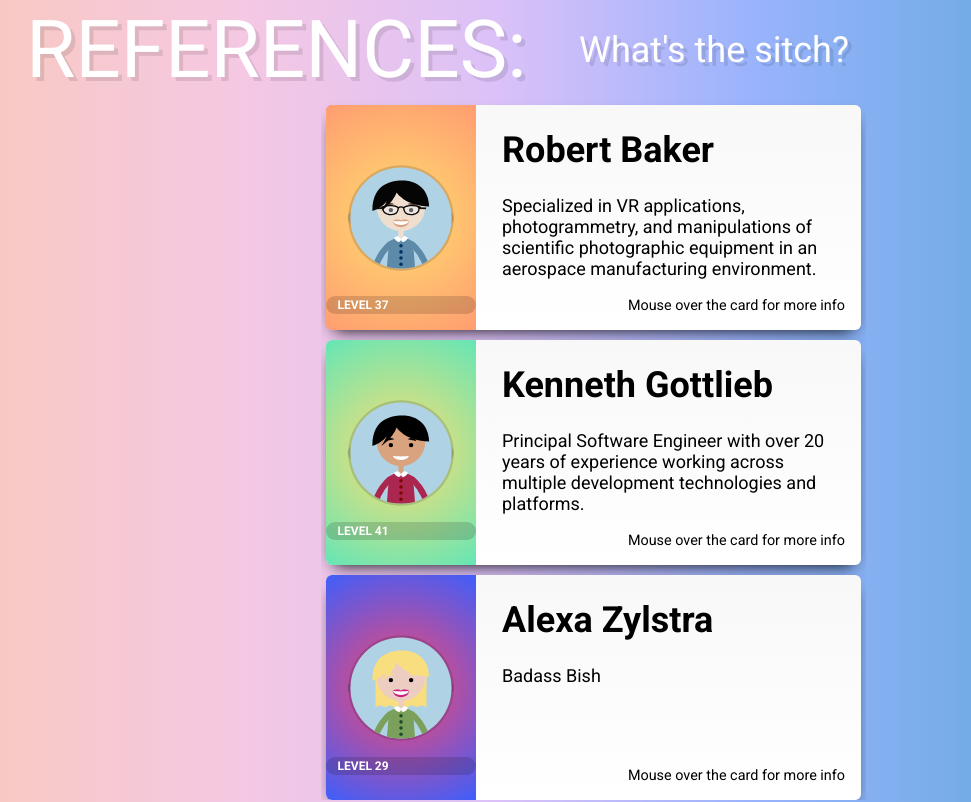
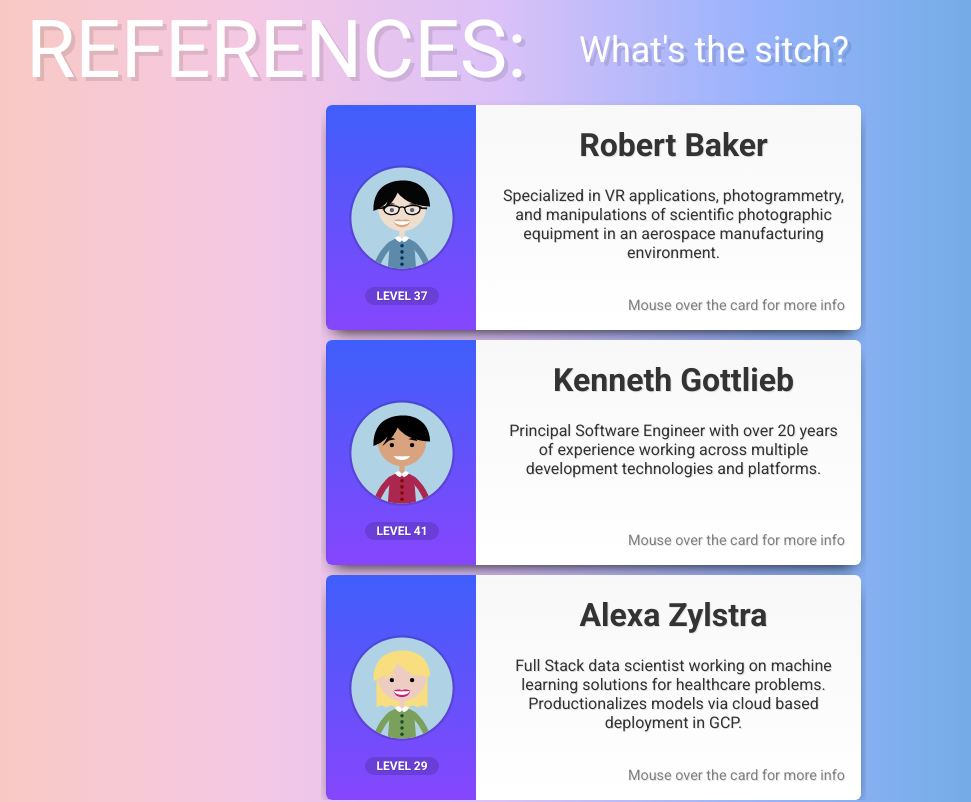
Before and after one commit to AveryCaldwell/Portfolio-8-23, a React (Vite) app: page / in a window 1280 px wide. Shown: the part 4000-4802 px from the top of the page, without its empty margins (14-985 px from the left). Built offline with nearby package versions, Linux system fonts and the light colour scheme; a web font is replaced by a local one.

Commit message:
updated styling and classes for cards

```diff
--- a/src/components/Styles.jsx
+++ b/src/components/Styles.jsx
@@ -1076,7 +1076,7 @@ export const refBox = {
 	height: '700px',
 	width: '100%',
 	overflow: 'hidden',
-	fontSize: '18px',
+	// fontSize: '18px',
 	top: '100px',
 	right: '30%',
 	width: '1000px',
@@ -1088,7 +1088,7 @@ export const refBox = {
 	// height: '800px',
 	// flexDirection: 'column',
 };
-
+// USED IN MULTIPLE PLACES ON CARD
 export const center = {
 	position: 'absolute',
 	// margin: '35px',
@@ -1099,7 +1099,7 @@ export const center = {
 	left: '50%',
 	WebkitTransform: 'translate(-50%, -50%)',
 };
-// .card {
+// EACH CARD STYLING
 export const card = {
 	width: '800px',
 	height: '225px',
@@ -1111,69 +1111,39 @@ export const card = {
 	position: 'relative',
 	margin: '5px',
 };
-
-// .card h1
+// NAME TEXT
 export const cardHeader = {
 	textAlign: 'center',
 };
-
-// .card .additional {
-// .card:hover .additional {
+// BACKGROUND COLOR AND CONTAINS AVATAR ON LEFT OF CARD
 export const additional = {
-	position: 'absolute',
+	// position: 'absolute',
 	position: 'initial',
 	width: '110px',
 	height: '100%',
 	transition: 'width 0.4s',
 	overflow: 'hidden',
 	zIndex: '2',
-};
-// .card.green .additional {
-export const firstAdd = {
-	background: `radial-gradient(
-	    circle,
-	    rgba(255, 221, 112, 1) 0%,
-	    rgba(255, 157, 112, 1) 100%
-    )`,
-};
-// .card.green .additional {
-export const secondAdd = {
-	background: `radial-gradient(
-        circle,
-        rgba(255, 221, 112, 1) 0%,
-        rgba(101, 230, 181, 1) 100%
-    )`,
-};
-// .card.blue .additional {
-export const thirdAdd = {
-	background: `radial-gradient(
-        circle,
-        rgba(252, 70, 107, 1) 0%,
-        rgba(63, 94, 251, 1) 100%
-    )`,
+	background: 'rgb(63,94,251)',
+	background: `radial-gradient(circle, rgba(63,94,251,1) 0%, rgba(134,70,252,1) 100%)`,
 };
 
-export const secondCoords = {
-	// color: '#325c46',
-};
 // .card .additional .user-card::after {
 export const userCard = {
 	width: '150px',
 	height: '100%',
 	position: 'relative',
 	float: 'left',
-	'&::after': {
-		content: '',
-		display: 'block',
-		position: 'absolute',
-		top: '10%',
-		right: '-2px',
-		height: '80%',
-		borderLeft: '2px solid rgba(0,0,0,0.025)',
-	},
+	// '&::after': {
+	// 	content: '',
+	// 	display: 'block',
+	// 	position: 'absolute',
+	// 	top: '10%',
+	// 	right: '-2px',
+	// 	height: '80%',
+	borderLeft: '2px solid rgba(0,0,0,0.025)',
+	// },
 };
-// .card .additional .user-card .level,
-// .card .additional .user-card .points
 export const userCardStats = {
 	top: '15%',
 	color: '#fff',
@@ -1184,11 +1154,15 @@ export const userCardStats = {
 	padding: '0.125rem 0.75rem',
 	borderRadius: '100px',
 	whiteSpace: 'nowrap',
+	textShadow: `1px 1px rgba(0,0,0,0.1)`,
 };
 // .card .additional .user-card .points
 export const points = {
 	top: '85%',
 	position: 'relative',
+	textAlign: 'center',
+	width: '50%',
+	textShadow: `1px 1px rgba(0,0,0,0.1)`,
 };
 // .card .additional .user-card svg {
 export const cardImage = {
@@ -1198,23 +1172,28 @@ export const cardImage = {
 };
 // .card .additional .more-info {
 export const moreInfo = {
-	width: '300px',
+	width: '350px',
 	float: 'left',
 	position: 'absolute',
 	left: '150px',
+	fontSize: '16px',
+	color: 'white',
 	height: '100%',
 	textAlign: 'center',
+	textShadow: `1px 1px rgba(0,0,0,0.1)`,
 };
 // .card .additional .more-info h1 {
 export const moreInfoTitle = {
 	color: 'white',
-	marginBottom: '0',
+	marginBottom: '10px',
+	textShadow: `1px 1px rgba(0,0,0,0.1)`,
 };
 // .card .additional .coords {
 export const coords = {
 	margin: '0 1rem',
 	color: 'white',
-	fontSize: '1rem',
+	fontSize: '16px',
+	textShadow: `1px 1px rgba(0,0,0,0.1)`,
 };
 // .card .additional .coords span + span {
 export const coordsSpan = {
@@ -1223,33 +1202,40 @@ export const coordsSpan = {
 
 // .card .additional .stats {
 export const stats = {
-	fontSize: '2rem',
-	display: 'flex',
+	fontSize: '14px',
+	display: 'inline-block',
+	textAlign: 'left',
 	position: 'absolute',
 	bottom: '1rem',
 	left: '1rem',
 	right: '1rem',
 	top: 'auto',
 	color: '#fff',
+	// marginBottom: '10px',
+	marginTop: '5px',
+	padding: '5px',
+	width: '100%',
+	textShadow: `2px 2px rgba(0,0,0,0.1)`,
 };
 // .card .additional .stats > div {
 export const statsTitle = {
 	flex: '1',
-	textAlign: 'center',
-	fontSize: '0.75rem',
-	fontWeight: 'bold',
-	textTransform: 'uppercase',
+	fontSize: '18px',
+	textAlign: 'left',
+	color: '#fff',
+	textShadow: `1px 1px rgba(0,0,0,0.1)`,
+	width: '100%',
 };
-// .card .additional .stats i {
-export const statsTrophy = {
-	display: 'block',
-};
+
 // .card .additional .stats div.value {
 export const value = {
-	fontSize: '1.5rem',
-	fontWeight: 'bold',
-	lineHeight: '1.5rem',
+	fontWeight: 'light',
+	fontSize: '16px',
+	textAlign: 'left',
+	textShadow: `1px 1px rgba(0,0,0,0.1)`,
+	width: '100%',
 };
+
 // .card .general {
 export const general = {
 	width: '375px',
@@ -1261,6 +1247,9 @@ export const general = {
 	boxSizing: 'border-box',
 	padding: '1rem',
 	paddingTop: '0',
+	textAlign: 'center',
+	color: '#333333',
+	textShadow: `1px 1px rgba(0,0,0,0.1)`,
 };
 // .card .general .more {
 export const more = {
@@ -1268,6 +1257,7 @@ export const more = {
 	bottom: '1rem',
 	right: '1rem',
 	fontSize: '0.9rem',
+	color: 'gray',
 };
 /* ============================== CONTACT SECTION ============================== */
 export const contactContainer = {
--- a/src/components/TestimonialAvatars.jsx
+++ b/src/components/TestimonialAvatars.jsx
@@ -193,7 +193,7 @@ function SecondAvatar() {
 			role="img"
 			aria-labelledby="title desc"
 		>
-			<title id="title">Software Engineer</title>
+			<title id="title">Senior Software Engineer</title>
 			<desc id="desc">Cartoon of a Caucasian man smiling</desc>
 			<defs>
 				<clipPath id="scene">
@@ -336,7 +336,7 @@ function ThirdAvatar() {
 			role="img"
 			aria-labelledby="title desc"
 		>
-			<title id="title">Job</title>
+			<title id="title">Data Scientist</title>
 			<desc id="desc">Cartoon of a Caucasian woman smiling</desc>
 			<defs>
 				<clipPath id="scene">
--- a/src/components/Testimonials.jsx
+++ b/src/components/Testimonials.jsx
@@ -1,9 +1,14 @@
 import React, { useState } from 'react';
+// import * as Material from "@mui/material";
+
+// IMPORT SUBCOMPONENTS
 import { FirstAvatar, SecondAvatar, ThirdAvatar } from './TestimonialAvatars'; // Adjust the path accordingly
 
-// import * as Material from "@mui/material";
-// import anime from "animejs/lib/anime.es.js";
-// import avesLogo from "../assets/aves.png";
+// IMPORT ICONS
+import MailOutlineIcon from '@mui/icons-material/MailOutline';
+import PhoneIphoneIcon from '@mui/icons-material/PhoneIphone';
+
+// IMPORT STYLING
 import {
 	refContainer,
 	pageContainer,
@@ -21,14 +26,13 @@ import {
 	coordsSpan,
 	stats,
 	statsTitle,
-	statsTrophy,
 	value,
 	general,
 	more,
-	secondAdd,
-	thirdAdd,
+	// secondAdd,
+	// thirdAdd,
 	refSubtitle,
-	firstAdd,
+	// firstAdd,
 } from './Styles';
 
 // This function renders main content of web app
@@ -48,8 +52,8 @@ function Testimonials({ props }) {
 		width: hover ? '100%' : '150px',
 		height: '100%',
 		background: hover
-			? 'linear-gradient(#92bCa6, #A2CCB6)'
-			: 'linear-gradient(#dE685E, #EE786E)',
+			? 'linear-gradient( rgba(63,94,251,1) 0%, rgba(134,70,252,1)100%)'
+			: 'linear-gradient( rgba(63,94,251,1) 0%, rgba(134,70,252,1)100%)',
 		transition: 'width 0.4s',
 		overflow: 'hidden',
 		zIndex: 2,
@@ -78,32 +82,20 @@ function Testimonials({ props }) {
 				</div>
 
 				<div className="refBox" style={refBox}>
-					{/* <div className="center" style={center}> */}
 					{/* === CARD 1 === */}
-					<div className="card first" style={{ ...card }}>
+					<div className="card first" style={card}>
 						<div
 							className="additional first"
-							style={{ ...additionalStyles }}
+							style={additionalStyles}
 							onMouseEnter={handleMouseEnter}
 							onMouseLeave={handleMouseLeave}
 						>
-							<div
-								className="user-card"
-								style={{ ...userCard, ...firstAdd }}
-							>
-								<div
-									className="level center"
-									style={{
-										...userCardStats,
-										...center,
-									}}
-								>
-									References 1
-								</div>
+							<div className="user-card" style={userCard}>
 								<div
 									className="points center"
 									style={{
 										...userCardStats,
+										...center,
 										...points,
 									}}
 								>
@@ -112,7 +104,6 @@ function Testimonials({ props }) {
 								{/* === CLIP ART === */}
 								<FirstAvatar />
 							</div>
-							{/* <!-- user-card --> */}
 							{/* BACKSIDE OF CARD */}
 							<div
 								style={{
@@ -125,68 +116,44 @@ function Testimonials({ props }) {
 									<h1 style={moreInfoTitle}>Robert Baker</h1>
 									<div id="title">Software Architect</div>
 									<div className="coords" style={coords}>
-										<span style={coordsSpan}>Boeing</span>
+										<span style={coordsSpan}>Boeing:</span>
 										<span style={coordsSpan}>
 											Joined 2015
 										</span>
 									</div>
 									<div className="coords" style={coords}>
 										<span style={coordsSpan}>
-											Software Architect
-										</span>
-										<span style={coordsSpan}>
 											Seattle, WA
 										</span>
 									</div>
 									<div className="stats" style={stats}>
 										<div>
-											<div
-												className="title"
-												style={statsTitle}
-											>
-												Contact:
-											</div>
-											<i
-												className="fa fa-trophy"
-												style={statsTrophy}
-											></i>
-											<div
-												className="value"
-												style={value}
-											>
+											<div style={statsTitle}>
+												<MailOutlineIcon
+													style={{
+														verticalAlign: 'middle',
+													}}
+												/>{' '}
+												Email:{' '}
+												<span style={value}>
+													{' '}
 													nasakab@gmail.com{' '}
+												</span>
 											</div>
 										</div>
 
 										<div>
-											<div
-												className="title"
-												style={statsTitle}
-											>
-												Phone
-											</div>
-											<i className="fa fa-gamepad"></i>
-											<div
-												className="value"
-												style={value}
-											>
+											<div style={statsTitle}>
+												<PhoneIphoneIcon
+													style={{
+														verticalAlign: 'middle',
+													}}
+												/>{' '}
+												Phone:{' '}
+												<span style={value}>
+													{' '}
 													541-300-0887
-											</div>
-										</div>
-
-										<div>
-											<div
-												className="title"
-												style={statsTitle}
-											>
-												Pals
-											</div>
-											<i className="fa fa-group"></i>
-											<div
-												className="value"
-												style={value}
-											>
-												123
+												</span>
 											</div>
 										</div>
 									</div>
@@ -212,99 +179,81 @@ function Testimonials({ props }) {
 					<div className="card second" style={card}>
 						<div
 							className="additional secondAdd"
-							style={{ ...additionalStyles, ...secondAdd }}
+							style={additionalStyles}
 							onMouseEnter={handleMouseEnter}
 							onMouseLeave={handleMouseLeave}
 						>
 							<div className="user-card" style={userCard}>
 								<div
-									className="level center"
+									className="points center"
 									style={{
 										...userCardStats,
 										...center,
+										...points,
 									}}
-								>
-									References 2
-								</div>
-								<div
-									className="points center"
-									style={Object.assign(
-										{},
-										userCardStats,
-										center,
-										points
-									)}
 								>
 									Level 41
 								</div>
 								{/* === CLIP ART === */}
 								<SecondAvatar />
 							</div>
-							{/* <!-- user-card --> */}
 							{/* BACKSIDE OF CARD */}
-							<div id="title">NextTrader</div>
+							<div
+								style={{
+									color: 'white',
+									textAlign: 'center',
+									padding: '5px',
+								}}
+							>
 								<div className="more-info" style={moreInfo}>
-								<h1 style={{ color: '#224c36' }}>2nd person</h1>
-								<div
-									className="coords"
-									style={{ color: '#325c46' }}
-								>
-									<span style={coordsSpan}>NextTrader</span>
-									<span style={coordsSpan}>Joined 2016</span>
+									<h1 style={moreInfoTitle}>
+										Kenneth Gottlieb
+									</h1>
+									<div id="title">
+										Senior Software Engineer
 									</div>
 									<div className="coords" style={coords}>
 										<span style={coordsSpan}>
-										Software Architect
+											NinjaTrader:{' '}
 										</span>
-									<span style={coordsSpan}>Houston, TX</span>
+										<span style={coordsSpan}>
+											Joined 2023
+										</span>
 									</div>
-								<div
-									className="stats"
+									<div className="coords" style={coords}>
+										<span style={coordsSpan}>
+											Houston, TX
+										</span>
+									</div>
+									<div className="stats" style={stats}>
+										<div>
+											<div style={statsTitle}>
+												<MailOutlineIcon
 													style={{
-										color: 'white',
-										flex: '1',
-										textAlign: 'center',
+														verticalAlign: 'middle',
 													}}
-								>
-									<div>
-										<div
-											className="title"
-											style={statsTitle}
-										>
-											Awards
-										</div>
-										<i
-											className="fa fa-trophy"
-											style={statsTrophy}
-										></i>
-										<div className="value" style={value}>
-											20{' '}
+												/>{' '}
+												Email:{' '}
+												<span style={value}>
+													{' '}
+													kenneth.gottlieb@ninjatrader.com{' '}
+												</span>
 											</div>
 										</div>
 
 										<div>
-										<div
-											className="title"
-											style={statsTitle}
-										>
-											Matches
+											<div style={statsTitle}>
+												<PhoneIphoneIcon
+													style={{
+														verticalAlign: 'middle',
+													}}
+												/>{' '}
+												Phone:{' '}
+												<span style={value}>
+													{' '}
+													936-529-7428
+												</span>
 											</div>
-										<i className="fa fa-gamepad"></i>
-										<div className="value" style={value}>
-											27
-										</div>
-									</div>
-
-									<div>
-										<div
-											className="title"
-											style={statsTitle}
-										>
-											Pals
-										</div>
-										<i className="fa fa-group"></i>
-										<div className="value" style={value}>
-											123
 										</div>
 									</div>
 								</div>
@@ -323,107 +272,82 @@ function Testimonials({ props }) {
 							</span>
 						</div>
 					</div>
-					{/* breaking up divs, dont mind me */}
 
 					{/* <!-- CARD 3 --> */}
 					<div className="card third" style={card}>
 						<div
 							className="additional thirdAdd"
-							style={{ ...additionalStyles, ...thirdAdd }}
+							style={additionalStyles}
 							onMouseEnter={handleMouseEnter}
 							onMouseLeave={handleMouseLeave}
 						>
 							<div className="user-card" style={userCard}>
 								<div
-									className="level center"
+									className="points center"
 									style={{
 										...userCardStats,
 										...center,
+										...points,
 									}}
-								>
-									References 3
-								</div>
-								<div
-									className="points center"
-									style={Object.assign(
-										{},
-										userCardStats,
-										center,
-										points
-									)}
 								>
 									Level 29
 								</div>
 								{/* === CLIP ART === */}
 								<ThirdAvatar />
 							</div>
-							{/* <!-- user-card --> */}
 							{/* BACKSIDE OF CARD */}
-							<div id="title">Job</div>
+							<div
+								style={{
+									color: 'white',
+									textAlign: 'center',
+									padding: '5px',
+								}}
+							>
 								<div className="more-info" style={moreInfo}>
-								<h1 style={{ color: '#224c36' }}>
-									Alexa Zylstra
-								</h1>
-								<div
-									className="coords"
-									style={{ color: '#325c46' }}
-								>
-									<span style={coordsSpan}>Healthcare</span>
-									<span style={coordsSpan}>Joined 2021</span>
+									<h1 style={moreInfoTitle}>Alexa Zylstra</h1>
+									<div id="title">
+										Full Stack Data Analyst
 									</div>
 									<div className="coords" style={coords}>
-									<span style={coordsSpan}>QA </span>
+										<span style={coordsSpan}>HCA: </span>
+										<span style={coordsSpan}>
+											Joined: 2018
+										</span>
+									</div>
+									<div className="coords" style={coords}>
 										<span style={coordsSpan}>
 											Nashville, TN
 										</span>
 									</div>
-								<div
-									className="stats"
+									<div className="stats" style={stats}>
+										<div>
+											<div style={statsTitle}>
+												<MailOutlineIcon
 													style={{
-										color: 'white',
-										flex: '1',
-										textAlign: 'center',
+														verticalAlign: 'middle',
 													}}
-								>
-									<div>
-										<div
-											className="title"
-											style={statsTitle}
-										>
-											Awards
-										</div>
-										<i
-											className="fa fa-trophy"
-											style={statsTrophy}
-										></i>
-										<div className="value" style={value}>
-											2{' '}
+												/>{' '}
+												Email:{' '}
+												<span style={value}>
+													{' '}
+													alexa.zylstra@hca.com{' '}
+												</span>
 											</div>
 										</div>
 
 										<div>
-										<div
-											className="title"
-											style={statsTitle}
-										>
-											Matches
+											<div style={statsTitle}>
+												<PhoneIphoneIcon
+													style={{
+														verticalAlign: 'middle',
+													}}
+												/>{' '}
+												Phone:{' '}
+												<span style={value}>
+													{' '}
+													641-204-1133
+												</span>
 											</div>
-										<i className="fa fa-gamepad"></i>
-										<div className="value" style={value}>
-											27
-										</div>
-									</div>
-
-									<div>
-										<div
-											className="title"
-											style={statsTitle}
-										>
-											Known
-										</div>
-										<i className="fa fa-group"></i>
-										<div className="value" style={value}>
-											10+ years
 										</div>
 									</div>
 								</div>
@@ -432,17 +356,20 @@ function Testimonials({ props }) {
 						{/* === FRONT BLERP ON CARD === */}
 						<div className="general" style={general}>
 							<h1 className="cardHeader">Alexa Zylstra</h1>
-							<p>Badass Bish</p>
+							<p>
+								Full Stack data scientist working on machine
+								learning solutions for healthcare problems.
+								Productionalizes models via cloud based
+								deployment in GCP.
+							</p>
 							<span className="more" style={more}>
 								Mouse over the card for more info
 							</span>
 						</div>
 					</div>
-					{/* breaking up divs, dont mind me */}
 				</div>
-				{/* </div> */}
+				{/* END OF CONTAINER DIV */}
 			</div>
-			{/* end div */}
 		</React.Fragment>
 	);
 }
```
Lines whose indentation alone changed are shown as unchanged.
